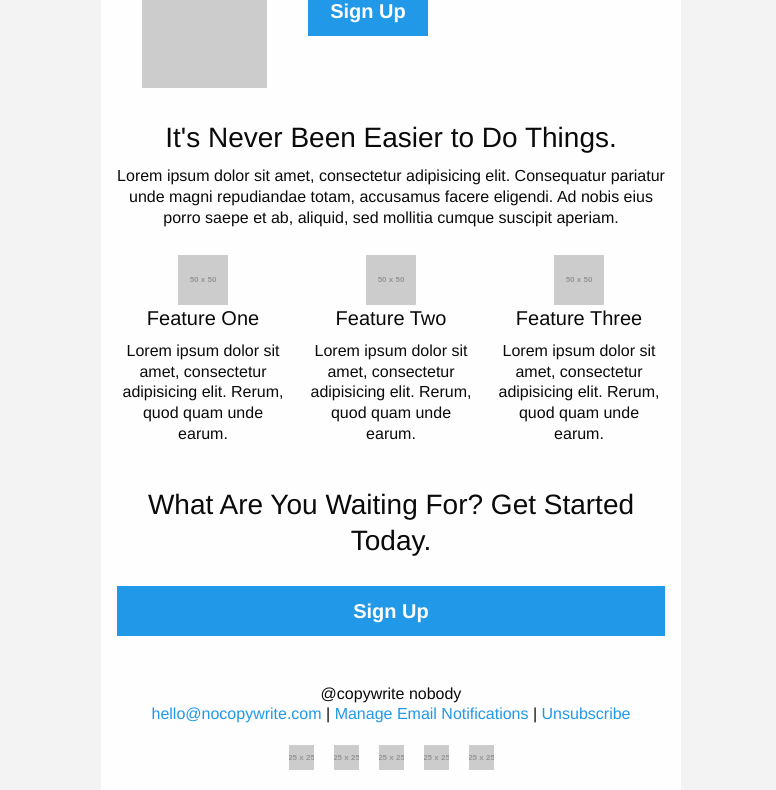
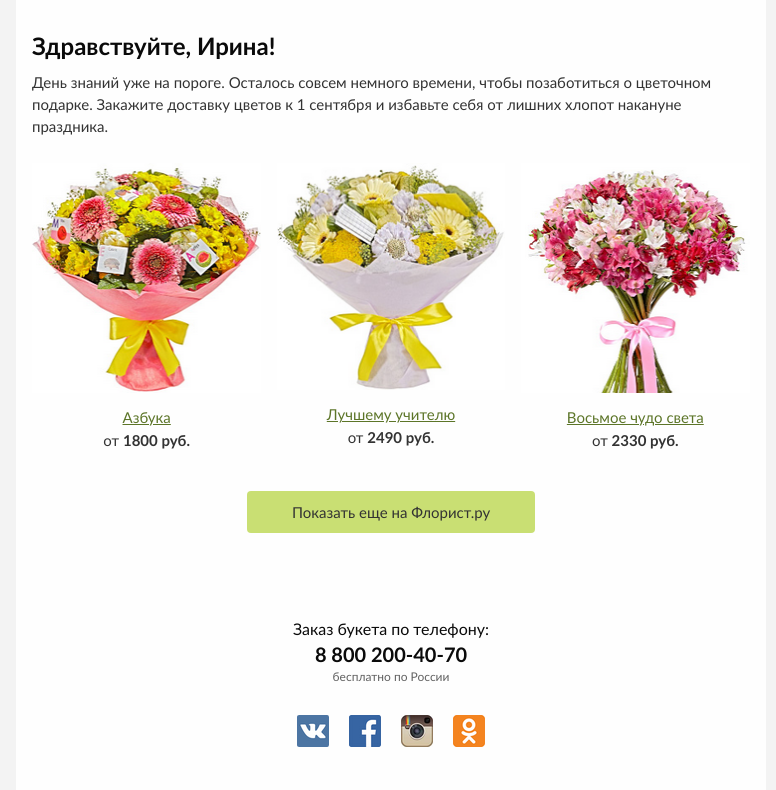
Before and after one commit to vskuzmin28/florist.ru-test-task, a plain HTML site: page index.html in a window 1280 px wide. Shown: the part 128-918 px from the top of the page, without its empty margins (249-1025 px from the left). Drawn offline with Linux system fonts and the light colour scheme; placeholder pictures from the web are drawn by us.

Commit message:
added page index

```diff
--- a/index.html
+++ b/index.html
@@ -25,6 +25,89 @@ body {
   -webkit-box-sizing: border-box;
   box-sizing: border-box; }
 
+.footer-f {
+  height: 100px !important;
+  object-fit: cover !important;
+}
+
+.description {
+  font-size: 15px;
+  line-height: 22px;
+  color: #333;
+}
+
+.phonenumber {
+  font-size: 20px;
+  line-height: 10px;
+  font-weight: bold;
+}
+
+.bold {
+  font-weight: bold;
+}
+
+.free {
+  font-size: 12px;
+  color: #616161;
+}
+
+.title-product {
+  color: #5c7528 !important;
+  font-family: "Trebuchet MS";
+  font-size: 15px;
+  font-style: normal;
+  font-stretch: normal;
+  font-weight: 400 !important;
+  line-height: 28px;
+  text-align: center;
+  text-transform: none;
+  text-decoration: none;
+  letter-spacing: 0px;
+  text-decoration: underline;
+}
+
+.sale {
+  color: #333333;
+  font-family: "Trebuchet MS";
+  font-size: 15px;
+  font-style: normal;
+  font-stretch: normal;
+  font-weight: 400;
+  line-height: 18px;
+  text-align: left;
+  text-transform: none;
+  text-decoration: none;
+  letter-spacing: 0px;
+}
+
+.sale span {
+  font-weight: bold;
+}
+
+table.button-f a {
+  display: block;
+  margin: 0 auto;
+  width: 288px;
+  height: 42px;
+  color: #333333;
+  font-family: "Trebuchet MS";
+  font-size: 15px;
+  font-style: normal;
+  font-stretch: normal;
+  font-weight: 400;
+  line-height: 42px;
+  text-align: center;
+  text-transform: none;
+  text-decoration: none;
+  letter-spacing: 0px;
+  border-radius: 4px;
+  background: #C9DF73;
+}
+
+table.button-f a:hover {
+  background: #D2F156;
+}
+
 .ExternalClass {
   width: 100%; }
   .ExternalClass,
@@ -90,7 +173,7 @@ table.body {
 
 table.container {
   background: #fefefe;
-  width: 580px;
+  width: 750px;
   margin: 0 auto;
   Margin: 0 auto;
   text-align: inherit; }
@@ -836,7 +919,7 @@ td,
 th,
 a {
   color: #0a0a0a;
-  font-family: Helvetica, Arial, sans-serif;
+  font-family: "Trebuchet MS";
   font-weight: normal;
   padding: 0;
   margin: 0;
@@ -852,7 +935,7 @@ h5,
 h6 {
   color: inherit;
   word-wrap: normal;
-  font-family: Helvetica, Arial, sans-serif;
+  font-family: "Trebuchet MS";
   font-weight: normal;
   margin-bottom: 10px;
   Margin-bottom: 10px; }
@@ -981,7 +1064,7 @@ table.button {
     background: #2199e8;
     border: 2px solid #2199e8; }
     table.button table td a {
-      font-family: Helvetica, Arial, sans-serif;
+      font-family: "Trebuchet MS";
       font-size: 16px;
       font-weight: bold;
       color: #fefefe;
@@ -1369,11 +1452,16 @@ body.outlook p {
   </head>
 
   <body>
+
     <!-- <style> -->
+
     <table class="body" data-made-with-foundation="">
       <tr>
         <td class="float-center" align="center" valign="top">
           <center data-parsed="">
+
+            <!-- spacer -->
+
             <table class="spacer float-center">
               <tbody>
                 <tr>
@@ -1381,52 +1469,46 @@ body.outlook p {
                 </tr>
               </tbody>
             </table>
+
+            <!-- /spacer -->
+
             <table align="center" class="container float-center">
               <tbody>
                 <tr>
                   <td>
-                    <table class="row">
+
+                    <!-- spacer -->
+
+                    <table class="spacer">
                       <tbody>
                         <tr>
-                          <th class="small-12 large-4 columns first">
-                            <table>
-                              <tr>
-                                <th>
-                                  <center data-parsed=""> <img src="http://placehold.it/125x200" align="center" class="float-center"> </center>
-                                </th>
-                              </tr>
-                            </table>
-                          </th>
-                          <th class="small-12 large-8 columns last">
-                            <table>
-                              <tr>
-                                <th>
-                                  <h1>Do Something Radical With This App.</h1>
-                                  <table class="button large">
-                                    <tr>
-                                      <td>
-                                        <table>
-                                          <tr>
-                                            <td><a href="#">Sign Up</a></td>
-                                          </tr>
-                                        </table>
-                                      </td>
-                                    </tr>
-                                  </table>
-                                </th>
-                              </tr>
-                            </table>
-                          </th>
+                          <td height="28px" style="font-size:28px;line-height:28px;">&#xA0;</td>
                         </tr>
                       </tbody>
                     </table>
+
+                    <!-- /spacer -->
+
+                    <!-- logo -->
+
+                    <center data-parsed=""> <img src="images/logo.png" alt="" align="center" class="float-center"> </center>
+
+                    <!-- /logo -->
+
+                    <!-- spacer -->
+
                     <table class="spacer">
                       <tbody>
                         <tr>
-                          <td height="16px" style="font-size:16px;line-height:16px;">&#xA0;</td>
+                          <td height="46px" style="font-size:46px;line-height:46px;">&#xA0;</td>
                         </tr>
                       </tbody>
                     </table>
+
+                    <!-- /spacer -->
+
+                    <!-- row -->
+
                     <table class="row">
                       <tbody>
                         <tr>
@@ -1434,8 +1516,8 @@ body.outlook p {
                             <table>
                               <tr>
                                 <th>
-                                  <h3 class="text-center">It's Never Been Easier to Do Things.</h3>
-                                  <p class="text-center">Lorem ipsum dolor sit amet, consectetur adipisicing elit. Consequatur pariatur unde magni repudiandae totam, accusamus facere eligendi. Ad nobis eius porro saepe et ab, aliquid, sed mollitia cumque suscipit aperiam.</p>
+                                  <h4 class="text-left bold">Здравствуйте, Ирина!</h4>
+                                  <p class="text-left description">День знаний уже на пороге. Осталось совсем немного времени, чтобы позаботиться о цветочном подарке. Закажите доставку цветов к 1 сентября и избавьте себя от лишних хлопот накануне праздника.</p>
                                 </th>
                                 <th class="expander"></th>
                               </tr>
@@ -1444,6 +1526,11 @@ body.outlook p {
                         </tr>
                       </tbody>
                     </table>
+
+                    <!-- /row -->
+
+                    <!-- columns -->
+
                     <table class="row">
                       <tbody>
                         <tr>
@@ -1451,9 +1538,22 @@ body.outlook p {
                             <table>
                               <tr>
                                 <th>
-                                  <center data-parsed=""> <img src="http://placehold.it/50x50" align="center" class="float-center"> </center>
-                                  <h5 class="text-center">Feature One</h5>
-                                  <p class="text-center">Lorem ipsum dolor sit amet, consectetur adipisicing elit. Rerum, quod quam unde earum.</p>
+                                  <center data-parsed=""> <img src="images/flavor_1.png" align="center" class="float-center"> </center>
+
+                                  <!-- spacer -->
+
+                                  <table class="spacer">
+                                    <tbody>
+                                      <tr>
+                                        <td height="10px" style="font-size:106px;line-height:10px;">&#xA0;</td>
+                                      </tr>
+                                    </tbody>
+                                  </table>
+
+                                  <!-- /spacer -->
+
+                                  <center data-parsed=""><a class="title-product" href="#" align="center">Азбука</a></center>
+                                  <p class="text-center sale">от <span style="font-weight: bold;">1800 руб.</span></p>
                                 </th>
                               </tr>
                             </table>
@@ -1462,9 +1562,22 @@ body.outlook p {
                             <table>
                               <tr>
                                 <th>
-                                  <center data-parsed=""> <img src="http://placehold.it/50x50" align="center" class="float-center"> </center>
-                                  <h5 class="text-center">Feature Two</h5>
-                                  <p class="text-center">Lorem ipsum dolor sit amet, consectetur adipisicing elit. Rerum, quod quam unde earum.</p>
+                                  <center data-parsed=""> <img src="images/flavor_2.png" align="center" class="float-center"> </center>
+
+                                  <!-- spacer -->
+
+                                  <table class="spacer">
+                                      <tbody>
+                                        <tr>
+                                          <td height="10px" style="font-size:10px;line-height:10px;">&#xA0;</td>
+                                        </tr>
+                                      </tbody>
+                                    </table>
+
+                                    <!-- /spacer -->
+
+                                  <center data-parsed=""><a class="title-product" href="#" align="center">Лучшему учителю</a></center>
+                                  <p class="text-center sale">от <span style="font-weight: bold;">2490 руб.</span></p>
                                 </th>
                               </tr>
                             </table>
@@ -1473,9 +1586,22 @@ body.outlook p {
                             <table>
                               <tr>
                                 <th>
-                                  <center data-parsed=""> <img src="http://placehold.it/50x50" align="center" class="float-center"> </center>
-                                  <h5 class="text-center">Feature Three</h5>
-                                  <p class="text-center">Lorem ipsum dolor sit amet, consectetur adipisicing elit. Rerum, quod quam unde earum.</p>
+                                  <center data-parsed=""> <img src="images/flavor_3.png" align="center" class="float-center"> </center>
+
+                                  <!-- spacer -->
+
+                                  <table class="spacer">
+                                    <tbody>
+                                      <tr>
+                                        <td height="10px" style="font-size:10px;line-height:10px;">&#xA0;</td>
+                                      </tr>
+                                    </tbody>
+                                  </table>
+
+                                  <!-- /spacer -->
+
+                                  <center data-parsed=""><a class="title-product" href="#" align="center">Восьмое чудо света</a></center>
+                                  <p class="text-center sale">от <span style="font-weight: bold;">2330 руб.</span></p>
                                 </th>
                               </tr>
                             </table>
@@ -1483,6 +1609,11 @@ body.outlook p {
                         </tr>
                       </tbody>
                     </table>
+
+                    <!-- /columns -->
+
+                    <!-- spacer -->
+
                     <table class="spacer">
                       <tbody>
                         <tr>
@@ -1490,6 +1621,9 @@ body.outlook p {
                         </tr>
                       </tbody>
                     </table>
+
+                    <!-- /spacer -->
+
                     <table class="row">
                       <tbody>
                         <tr>
@@ -1497,28 +1631,19 @@ body.outlook p {
                             <table>
                               <tr>
                                 <th>
-                                  <h3 class="text-center">What Are You Waiting For? Get Started Today.</h3>
-                                  <table class="spacer">
-                                    <tbody>
+                                  <center data-parsed="">
+                                    <table class="button-f float-center">
                                       <tr>
-                                        <td height="16px" style="font-size:16px;line-height:16px;">&#xA0;</td>
+                                        <td>
+                                          <table>
+                                            <tr>
+                                              <td><a href="#">Показать еще на Флорист.ру</a></td>
+                                            </tr>
+                                          </table>
+                                        </td>
                                       </tr>
-                                    </tbody>
-                                  </table>
-                                  <table class="button large expand">
-                                    <tr>
-                                      <td>
-                                        <table>
-                                          <tr>
-                                            <td>
-                                              <center data-parsed=""><a href="#" align="center" class="float-center">Sign Up</a></center>
-                                            </td>
-                                          </tr>
-                                        </table>
-                                      </td>
-                                      <td class="expander"></td>
-                                    </tr>
-                                  </table>
+                                    </table>
+                                  </center>
                                 </th>
                                 <th class="expander"></th>
                               </tr>
@@ -1534,14 +1659,36 @@ body.outlook p {
                             <table>
                               <tr>
                                 <th>
+
+                                  <!-- spacer -->
+
                                   <table class="spacer">
                                     <tbody>
                                       <tr>
-                                        <td height="16px" style="font-size:16px;line-height:16px;">&#xA0;</td>
+                                        <td height="70px" style="font-size:70px;line-height:70px;">&#xA0;</td>
                                       </tr>
                                     </tbody>
                                   </table>
-                                  <p class="text-center">@copywrite nobody<br> <a href="#">hello@nocopywrite.com</a> | <a href="#">Manage Email Notifications</a> | <a href="#">Unsubscribe</a></p>
+
+                                  <!-- /spacer -->
+
+                                  <p class="text-center">Заказ букета по телефону:</p>
+                                  <p class="text-center phonenumber">8 800 200-40-70</p>
+                                  <p class="text-center free">бесплатно по России</p>
+
+                                  <!-- spacer -->
+
+                                  <table class="spacer">
+                                      <tbody>
+                                        <tr>
+                                          <td height="10px" style="font-size:10px;line-height:10px;">&#xA0;</td>
+                                        </tr>
+                                      </tbody>
+                                    </table>
+
+                                    <!-- /spacer -->
+                                  <!-- socials -->
+
                                   <center data-parsed="">
                                     <table align="center" class="menu float-center">
                                       <tr>
@@ -1549,19 +1696,16 @@ body.outlook p {
                                           <table>
                                             <tr>
                                               <th class="menu-item float-center">
-                                                <a href="undefined"><img src="http://placehold.it/25" alt=""></a>
+                                                <a href="undefined"><img src="images/vk.png" alt=""></a>
                                               </th>
                                               <th class="menu-item float-center">
-                                                <a href="undefined"><img src="http://placehold.it/25" alt=""></a>
+                                                <a href="undefined"><img src="images/fb.png" alt=""></a>
                                               </th>
                                               <th class="menu-item float-center">
-                                                <a href="undefined"><img src="http://placehold.it/25" alt=""></a>
+                                                <a href="undefined"><img src="images/inst.png" alt=""></a>
                                               </th>
                                               <th class="menu-item float-center">
-                                                <a href="undefined"><img src="http://placehold.it/25" alt=""></a>
-                                              </th>
-                                              <th class="menu-item float-center">
-                                                <a href="undefined"><img src="http://placehold.it/25" alt=""></a>
+                                                <a href="undefined"><img src="images/ok.png" alt=""></a>
                                               </th>
                                             </tr>
                                           </table>
@@ -1569,6 +1713,9 @@ body.outlook p {
                                       </tr>
                                     </table>
                                   </center>
+
+                                  <!-- /socials -->
+
                                 </th>
                                 <th class="expander"></th>
                               </tr>
@@ -1577,17 +1724,38 @@ body.outlook p {
                         </tr>
                       </tbody>
                     </table>
+
+                    <!-- spacer -->
+
                     <table class="spacer">
                       <tbody>
                         <tr>
-                          <td height="16px" style="font-size:16px;line-height:16px;">&#xA0;</td>
+                          <td height="26px" style="font-size:26px;line-height:26px;">&#xA0;</td>
                         </tr>
                       </tbody>
                     </table>
+
+                    <!-- /spacer -->
+
+                    <center data-parsed=""> <img class="footer-f" src="images/footer.png" alt="" align="center"></center>
+
                   </td>
                 </tr>
               </tbody>
             </table>
+
+            <!-- spacer -->
+
+            <table class="spacer float-center">
+              <tbody>
+                <tr>
+                  <td height="16px" style="font-size:16px;line-height:16px;">&#xA0;</td>
+                </tr>
+              </tbody>
+            </table>
+
+            <!-- /spacer -->
+
           </center>
         </td>
       </tr>
```
